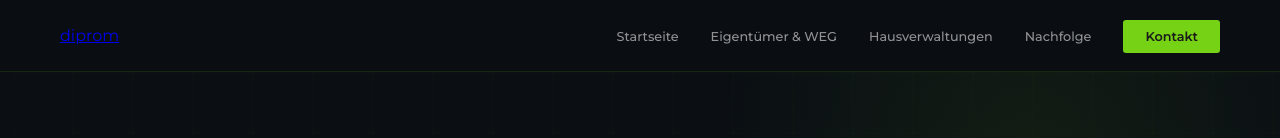
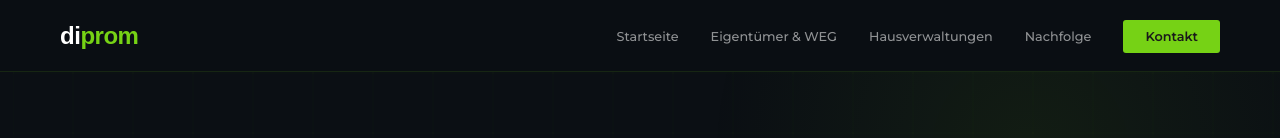
Before and after one commit to SebastianReinemann/diprom-homepage, a plain HTML site: page diprom-kontakt.html in a window 1280 px wide. Shown: the top 138 px of the page. Drawn offline with Linux system fonts and the light colour scheme.

Commit message:
Fix kontakt nav-logo CSS to match other pages

```diff
--- a/diprom-kontakt.html
+++ b/diprom-kontakt.html
@@ -55,7 +55,7 @@ body{font-family:var(--font);background:var(--black-deep);color:var(--white);ove
 .reveal.visible{opacity:1;transform:none}
 .d1{transition-delay:.1s}.d2{transition-delay:.2s}.d3{transition-delay:.3s}
 nav{position:fixed;top:0;left:0;right:0;z-index:200;padding:0 60px;height:72px;display:flex;align-items:center;justify-content:space-between;background:rgba(11,15,20,.97);backdrop-filter:blur(16px);border-bottom:1px solid rgba(118,210,21,.12)}
-.nav-logo-img{height:38px;width:auto}
+.nav-logo{font-family:'Syne',sans-serif;font-size:1.5rem;font-weight:800;color:var(--white);letter-spacing:-.02em;text-decoration:none}.nav-logo span{color:var(--green)}
 .nav-links{display:flex;gap:32px;list-style:none;align-items:center}
 .nav-links a{color:rgba(255,255,255,.55);text-decoration:none;font-size:.8rem;font-weight:500;transition:color .2s}
 .nav-links a:hover{color:var(--green)}
```
